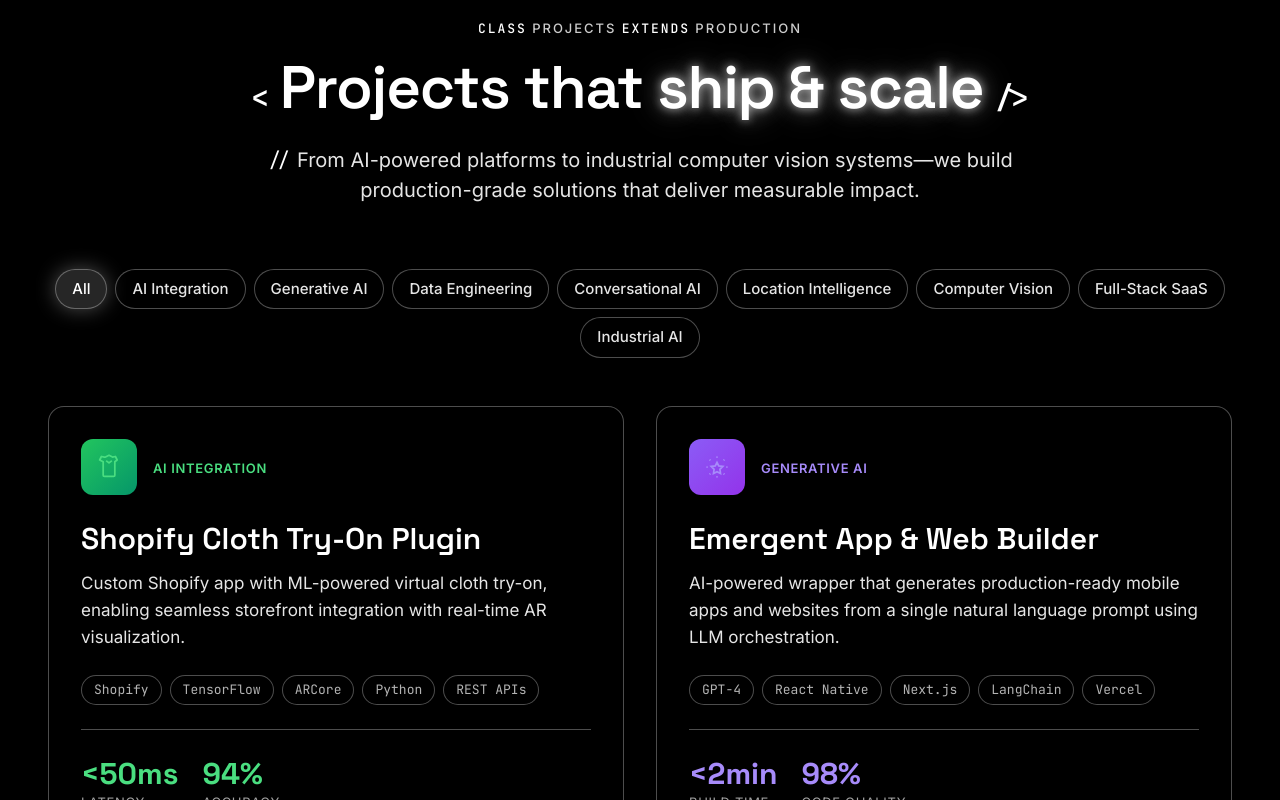
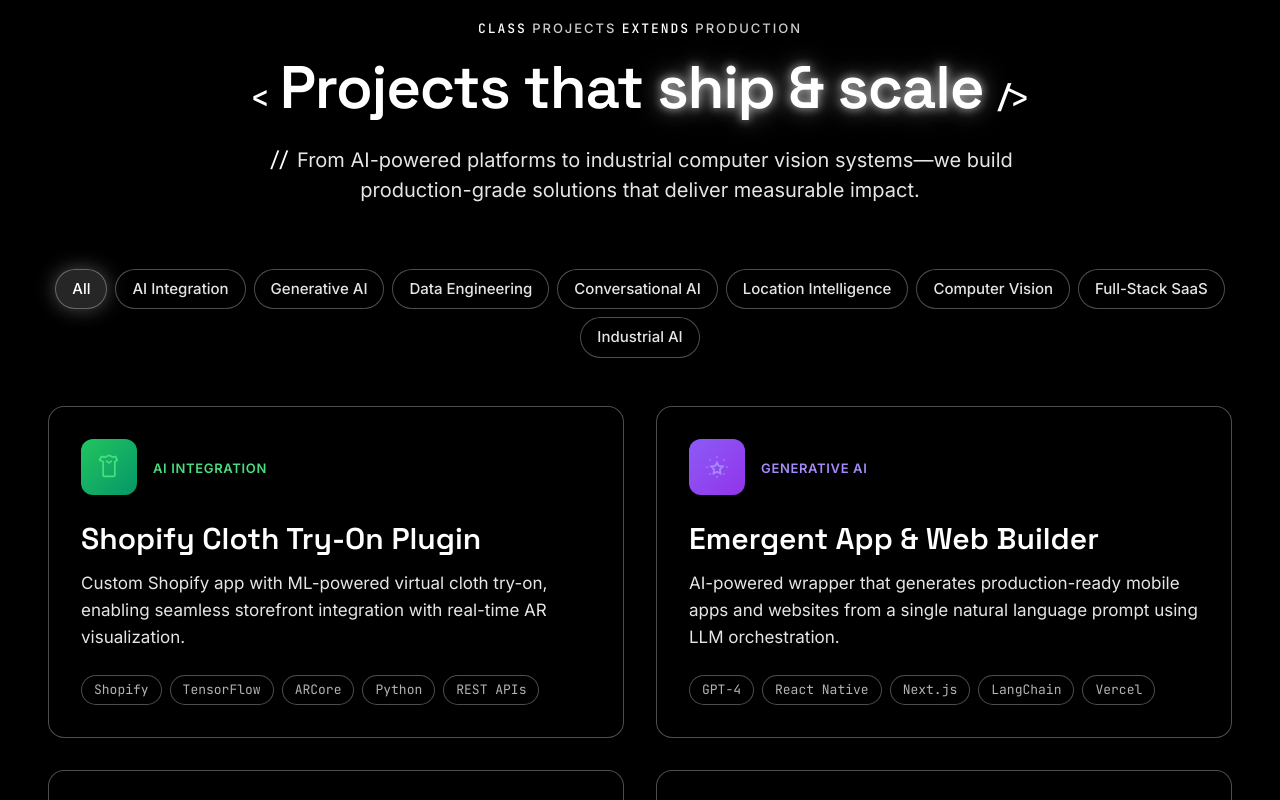
Before and after one commit to SKULLFIRE07/atherix-dev, a Next.js app: page / in a window 1280 px wide. Shown: the part 2000-2800 px from the top of the page. Built offline with nearby package versions, Linux system fonts and the light colour scheme.

Commit message:
perf: remove dropping lines animation and portfolio metrics
- Remove DroppingLinesBackground component for better mobile performance
- Remove metric claims from portfolio section, keep only project info

```diff
--- a/src/app/globals.css
+++ b/src/app/globals.css
@@ -490,55 +490,3 @@
   margin-left: 2px;
   vertical-align: text-bottom;
 }
-
-/* Dropping lines background animation */
-.dropping-lines-bg {
-  position: fixed;
-  top: 0;
-  left: 0;
-  right: 0;
-  bottom: 0;
-  width: 100vw;
-  height: 100vh;
-  pointer-events: none;
-  z-index: 1;
-  overflow: hidden;
-  isolation: isolate;
-}
-
-.dropping-line {
-  position: absolute;
-  top: -300px;
-  width: 3px;
-  height: 300px;
-  background: linear-gradient(
-    to bottom,
-    rgba(255, 255, 255, 0) 0%,
-    rgba(255, 255, 255, 0.9) 15%,
-    rgba(255, 255, 255, 1) 50%,
-    rgba(255, 255, 255, 0.9) 85%,
-    rgba(255, 255, 255, 0) 100%
-  );
-  box-shadow:
-    0 0 15px rgba(255, 255, 255, 0.8),
-    0 0 30px rgba(255, 255, 255, 0.4);
-  animation: drop-line linear infinite;
-  will-change: transform;
-}
-
-@keyframes drop-line {
-  0% {
-    transform: translateY(-300px);
-    opacity: 0;
-  }
-  1% {
-    opacity: 1;
-  }
-  99% {
-    opacity: 1;
-  }
-  100% {
-    transform: translateY(calc(100vh + 300px));
-    opacity: 0;
-  }
-}
--- a/src/app/layout.tsx
+++ b/src/app/layout.tsx
@@ -3,7 +3,6 @@
 import { GoogleAnalytics } from '@/components/GoogleAnalytics'
 import { ScrollToTop } from '@/components/ScrollToTop'
 import { GlowController } from '@/components/GlowController'
-import { DroppingLinesBackground } from '@/components/DroppingLinesBackground'
 import './globals.css'
 
 const inter = Inter({
@@ -57,7 +56,6 @@
         <GoogleAnalytics />
         <ScrollToTop />
         <GlowController />
-        <DroppingLinesBackground />
         {/* Noise Overlay */}
         <div className="noise-overlay" aria-hidden="true" />
 
--- a/src/components/DroppingLinesBackground.tsx
+++ /dev/null
@@ -1,19 +0,0 @@
-'use client'
-
-export function DroppingLinesBackground() {
-  return (
-    <div className="dropping-lines-bg" aria-hidden="true">
-      {Array.from({ length: 120 }).map((_, i) => (
-        <div
-          key={`line-${i}`}
-          className="dropping-line"
-          style={{
-            left: `${(i * 1) % 100}%`,
-            animationDelay: `${(i * 0.03) % 7}s`,
-            animationDuration: `${2 + (i % 7) * 0.4}s`,
-          }}
-        />
-      ))}
-    </div>
-  )
-}
--- a/src/components/sections/Portfolio.tsx
+++ b/src/components/sections/Portfolio.tsx
@@ -25,10 +25,6 @@
     category: 'AI Integration',
     description: 'Custom Shopify app with ML-powered virtual cloth try-on, enabling seamless storefront integration with real-time AR visualization.',
     techStack: ['Shopify', 'TensorFlow', 'ARCore', 'Python', 'REST APIs'],
-    metrics: [
-      { label: 'Latency', value: '<50ms' },
-      { label: 'Accuracy', value: '94%' },
-    ],
     gradient: 'from-green-500 to-emerald-600',
     accentColor: 'text-green-400',
   },
@@ -39,10 +35,6 @@
     category: 'Generative AI',
     description: 'AI-powered wrapper that generates production-ready mobile apps and websites from a single natural language prompt using LLM orchestration.',
     techStack: ['GPT-4', 'React Native', 'Next.js', 'LangChain', 'Vercel'],
-    metrics: [
-      { label: 'Build Time', value: '<2min' },
-      { label: 'Code Quality', value: '98%' },
-    ],
     gradient: 'from-violet-500 to-purple-600',
     accentColor: 'text-violet-400',
   },
@@ -53,10 +45,6 @@
     category: 'Data Engineering',
     description: 'Automated data extraction pipeline that intelligently scrapes LinkedIn profiles based on job roles, skills, and custom criteria with anti-detection.',
     techStack: ['Puppeteer', 'Node.js', 'PostgreSQL', 'Redis', 'Docker'],
-    metrics: [
-      { label: 'Profiles/hr', value: '10K+' },
-      { label: 'Uptime', value: '99.9%' },
-    ],
     gradient: 'from-blue-500 to-cyan-600',
     accentColor: 'text-blue-400',
   },
@@ -67,10 +55,6 @@
     category: 'Conversational AI',
     description: 'Intelligent WhatsApp bot generating personalized diet plans using NLP, nutritional databases, and user health profiles with multi-turn conversations.',
     techStack: ['WhatsApp API', 'OpenAI', 'MongoDB', 'FastAPI', 'Twilio'],
-    metrics: [
-      { label: 'Users', value: '50K+' },
-      { label: 'Response', value: '<3s' },
-    ],
     gradient: 'from-emerald-500 to-teal-600',
     accentColor: 'text-emerald-400',
   },
@@ -82,10 +66,6 @@
     description: 'Real-time geolocation platform discovering nearby EV charging stations with route optimization, availability status, and booking integration.',
     techStack: ['Google Maps API', 'React', 'Node.js', 'WebSocket', 'AWS'],
     link: 'https://evchargingstationnearme.in',
-    metrics: [
-      { label: 'Stations', value: '25K+' },
-      { label: 'Accuracy', value: '99%' },
-    ],
     gradient: 'from-amber-500 to-orange-600',
     accentColor: 'text-amber-400',
   },
@@ -96,10 +76,6 @@
     category: 'Computer Vision',
     description: 'End-to-end AI system generating complete product branding—name, theme, visuals, tone, and marketing copy—from a single product image input.',
     techStack: ['Stable Diffusion', 'CLIP', 'GPT-4V', 'Python', 'FastAPI'],
-    metrics: [
-      { label: 'Generation', value: '<30s' },
-      { label: 'Variations', value: '50+' },
-    ],
     gradient: 'from-pink-500 to-rose-600',
     accentColor: 'text-pink-400',
   },
@@ -110,10 +86,6 @@
     category: 'Full-Stack SaaS',
     description: 'Complete platform for gaming café management—seat booking, time tracking, resource utilization analytics, and automated billing with real-time availability.',
     techStack: ['React', 'Node.js', 'PostgreSQL', 'Stripe', 'Socket.io'],
-    metrics: [
-      { label: 'Bookings/day', value: '5K+' },
-      { label: 'Efficiency', value: '+40%' },
-    ],
     gradient: 'from-indigo-500 to-blue-600',
     accentColor: 'text-indigo-400',
   },
@@ -125,10 +97,6 @@
     category: 'Industrial AI',
     description: 'Real-time computer vision solution for manufacturing defect detection with 99.7% accuracy, reducing quality control costs and improving throughput.',
     techStack: ['YOLOv8', 'OpenCV', 'TensorRT', 'NVIDIA Jetson', 'C++'],
-    metrics: [
-      { label: 'Accuracy', value: '99.7%' },
-      { label: 'FPS', value: '60+' },
-    ],
     gradient: 'from-red-500 to-orange-600',
     accentColor: 'text-red-400',
   },
@@ -253,7 +221,7 @@
                       </p>
 
                       {/* Tech Stack */}
-                      <div className="flex flex-wrap gap-2 mb-6">
+                      <div className="flex flex-wrap gap-2">
                         {project.techStack.map((tech) => (
                           <span
                             key={tech}
@@ -261,20 +229,6 @@
                           >
                             {tech}
                           </span>
-                        ))}
-                      </div>
-
-                      {/* Metrics */}
-                      <div className="flex gap-6 pt-6 border-t border-border">
-                        {project.metrics.map((metric) => (
-                          <div key={metric.label}>
-                            <div className={`text-xl lg:text-2xl font-display font-bold ${project.accentColor}`}>
-                              {metric.value}
-                            </div>
-                            <div className="text-xs text-text-muted uppercase tracking-wider">
-                              {metric.label}
-                            </div>
-                          </div>
                         ))}
                       </div>
 
```
